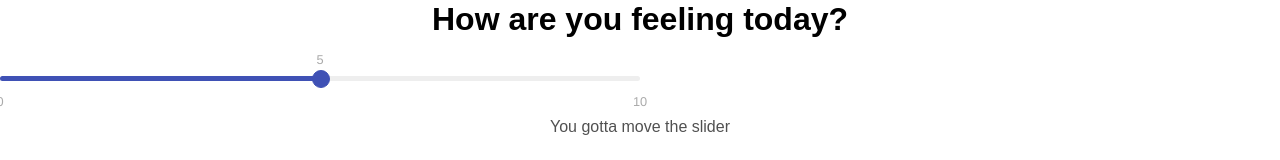
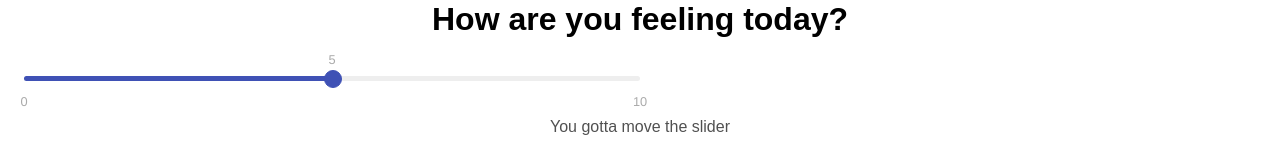
Before and after one commit to dhsearl/redux-feedback-loop-master, a React (Create React App) app: page /#/PageOne in a window 1280 px wide. Shown: the part 214-374 px from the top of the page. Built offline with nearby package versions, Linux system fonts and the light colour scheme.

Commit message:
Wrapped BOX elements in Containers to center

```diff
--- a/src/components/PageOne/PageOne.js
+++ b/src/components/PageOne/PageOne.js
@@ -22,6 +22,7 @@ class PageOne extends Component {
         return (
             <>
                 <h1>How are you feeling today?</h1>
+                <Container>
                 <div className="sliderWidth">
                 <InputRange
                     maxValue={10}
@@ -30,7 +31,7 @@ class PageOne extends Component {
                     onChange={feeling => this.props.dispatch({ type: "ADD", payload: { property: "feeling", value: feeling } })}
                     onChangeStart={this.allowNextPage} />
                 </div>
-
+                </Container>
                 {/* If they haven't moved the slider, and some seconds pass then... */}
                 {!this.props.allowNextReducer[this.props.stepReducer] &&
                     <div className={this.state.visible ? 'fadeIn' : 'fadeOut'}>You gotta move the slider</div>}
--- a/src/components/PageTwo/PageTwo.js
+++ b/src/components/PageTwo/PageTwo.js
@@ -2,7 +2,7 @@ import React, { Component } from 'react';
 import { connect } from 'react-redux'
 import InputRange from 'react-input-range';
 import 'react-input-range/lib/css/index.css'
-import { Box } from '@material-ui/core'
+import { Box, Container } from '@material-ui/core'
 
 
 class PageTwo extends Component {
@@ -22,6 +22,7 @@ class PageTwo extends Component {
         return (
             <>
                 <h1>How well do you understand the content?</h1>
+                <Container>
                 <Box style={{width:'50%'}}>
                 <InputRange
                     maxValue={10}
@@ -30,7 +31,7 @@ class PageTwo extends Component {
                     onChange={understanding => this.props.dispatch({ type: "ADD", payload: { property: "understanding", value: understanding } })}
                     onChangeStart={this.allowNextPage} />
                 </Box>
-
+                </Container>
                 {/* If they haven't moved the slider, and some seconds pass then... */}
                 {!this.props.allowNextReducer[this.props.stepReducer] &&
                     <div className={this.state.visible ? 'fadeIn' : 'fadeOut'}>Still need your input to proceed</div>}
```
